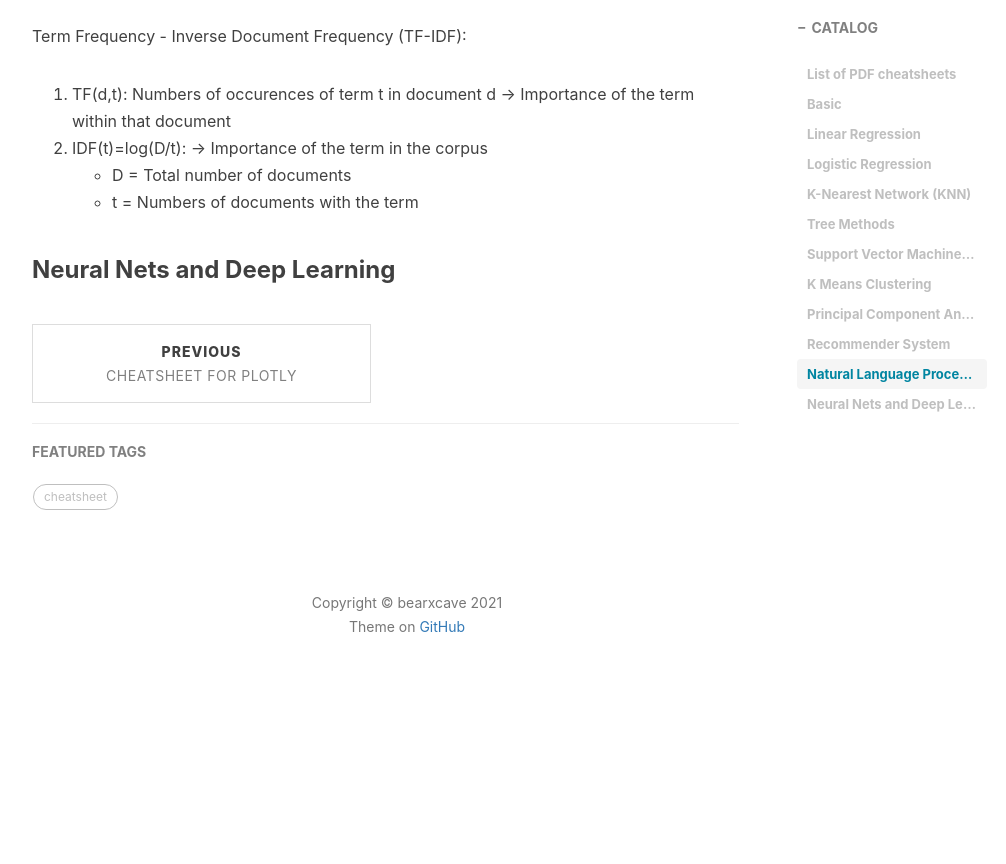
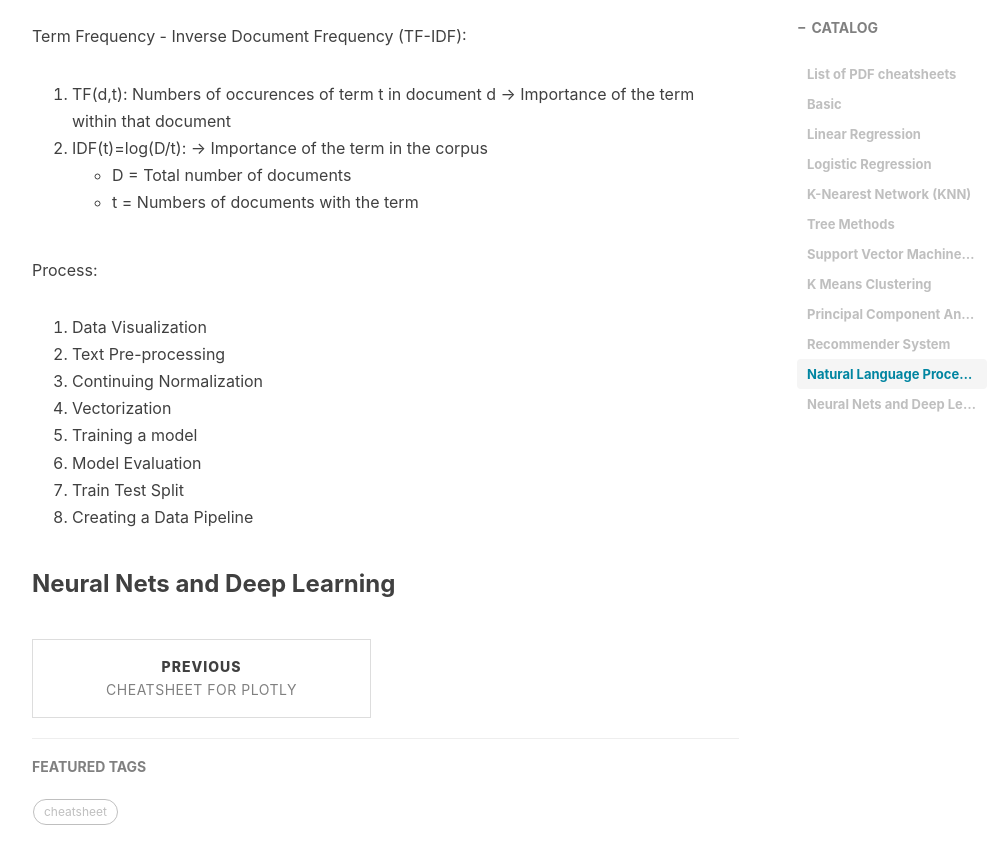
Before and after one commit to Bearxcave/Bearxcave.github.io, a Jekyll site: the page built from _posts/2021-03-03-cheatsheet-machine-learning-bootcamp-note.md, in a window 1280 px wide and 900 px high, scrolled down 3207 px. Shown: the top 864 px of the window, without its empty margins (233-1239 px from the left). Built offline with Jekyll 4.4.1, drawn with Linux system fonts in a browser that asks for light colours; nearby versions of some CDN libraries; formulas are drawn with MathJax 3; comment, search, counter and statistics services are not loaded; before the commit the page ends 3910 px from its top, so only the background shows below that.

Commit message:
Update 2021-03-03-cheatsheet-machine-learning-bootcamp-note.md

```diff
--- a/_posts/2021-03-03-cheatsheet-machine-learning-bootcamp-note.md
+++ b/_posts/2021-03-03-cheatsheet-machine-learning-bootcamp-note.md
@@ -105,6 +105,14 @@ Term Frequency - Inverse Document Frequency (TF-IDF):
     - D = Total number of documents
     - t = Numbers of documents with the term
 
-
+Process:
+1. Data Visualization
+2. Text Pre-processing
+3. Continuing Normalization
+4. Vectorization
+5. Training a model
+6. Model Evaluation
+7. Train Test Split
+8. Creating a Data Pipeline
 
 ### Neural Nets and Deep Learning
```
